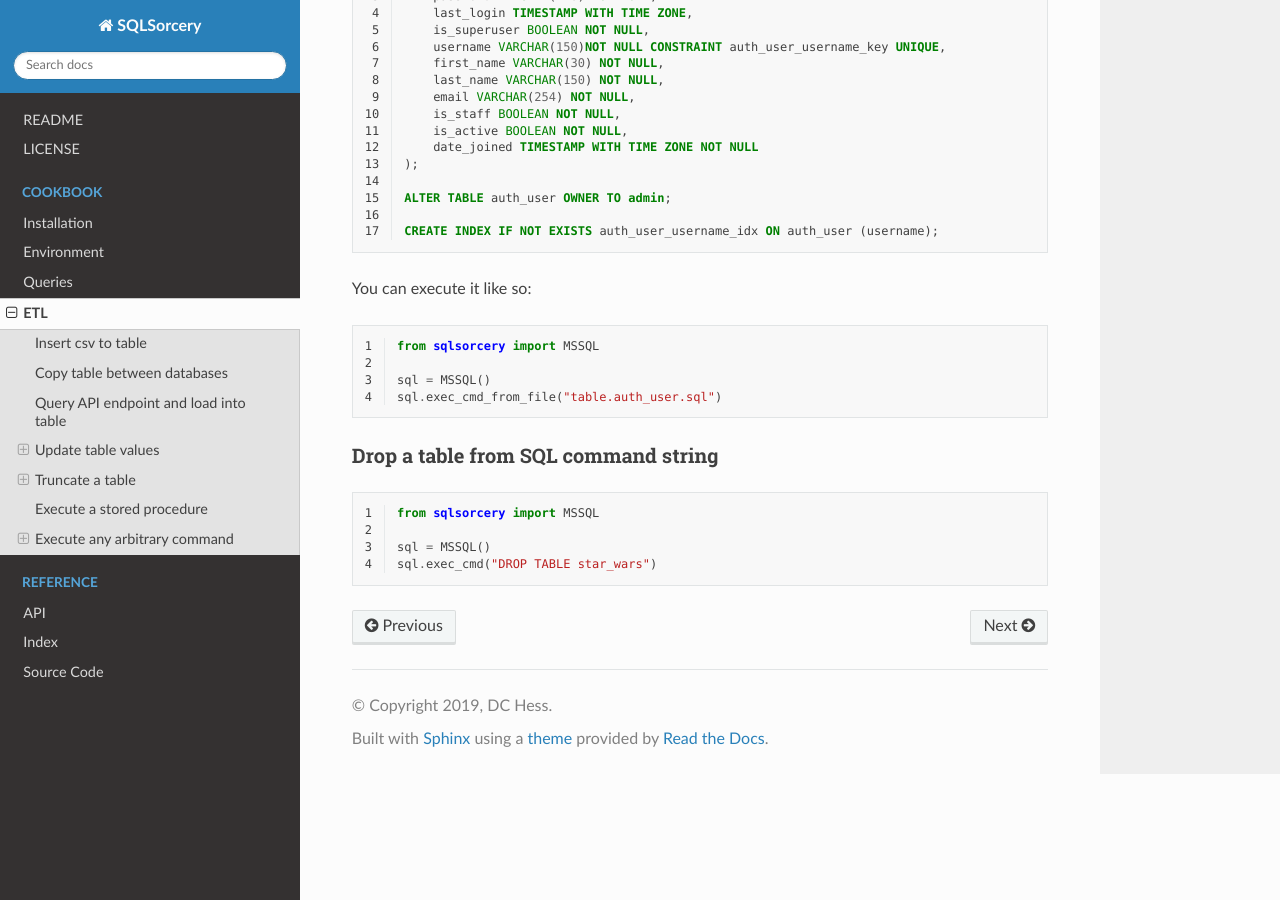
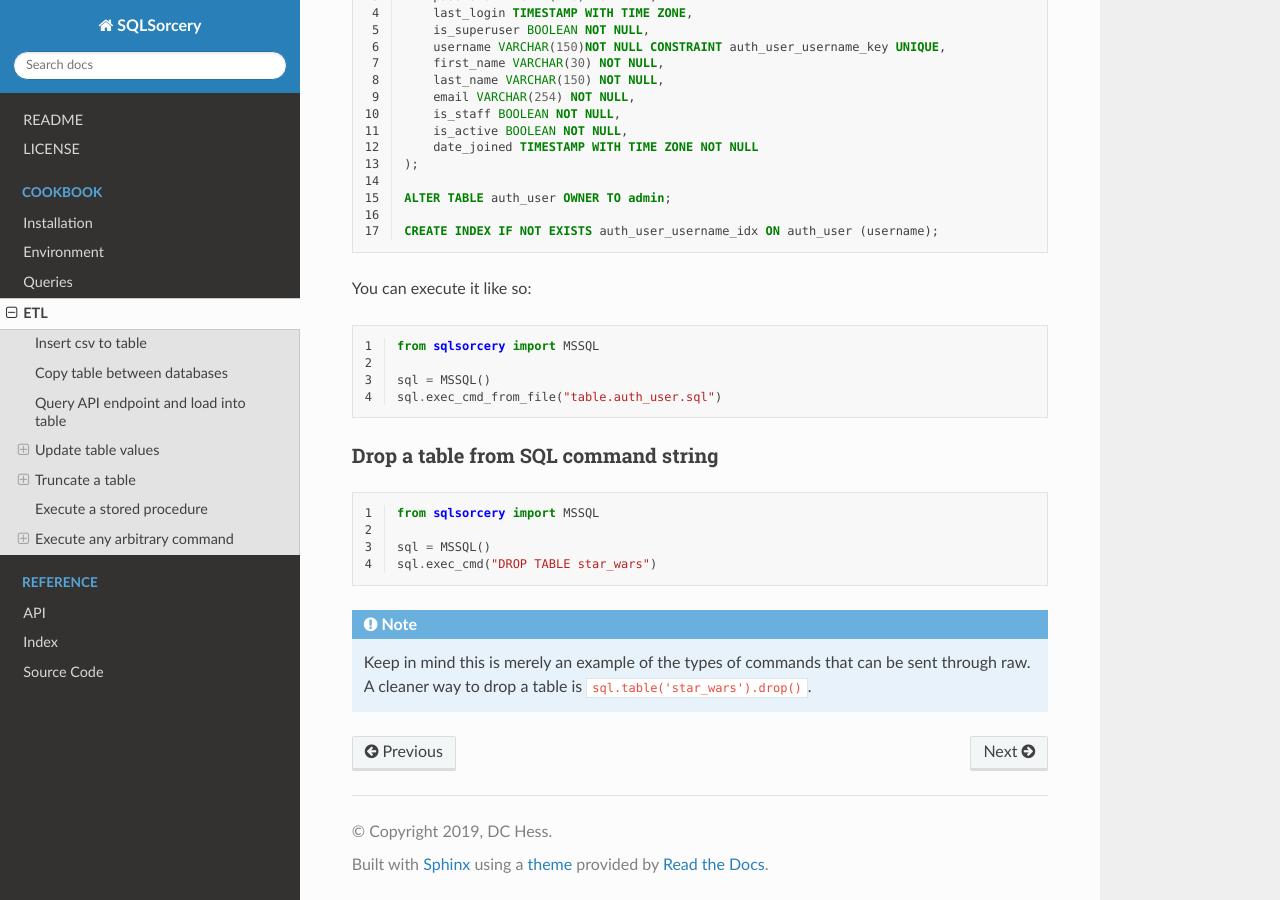
Before and after one commit to kippnorcal/sqlsorcery, a Sphinx documentation site: the page built from docs/source/cookbook/etl.rst, in a window 1280 px wide and 900 px high, scrolled down 5040 px. Built offline with Sphinx 7.4.7 and the Read the Docs theme 2.0.0, drawn with Linux system fonts in a browser that asks for light colours.

Commit message:
Add note about drop table

```diff
--- a/docs/source/cookbook/etl.rst
+++ b/docs/source/cookbook/etl.rst
@@ -324,3 +324,7 @@ Drop a table from SQL command string
 
     sql = MSSQL()
     sql.exec_cmd("DROP TABLE star_wars")
+
+.. note:: Keep in mind this is merely an example of the types of
+    commands that can be sent through raw. A cleaner way to drop
+    a table is :code:`sql.table('star_wars').drop()`.
```
